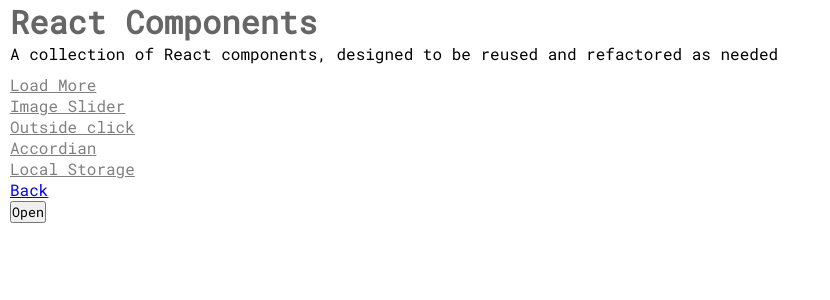
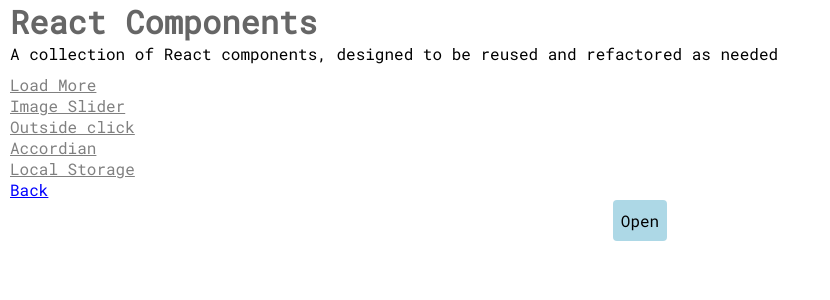
Before and after one commit to ChrisCooper0/react-components, a React (Create React App) app: page /outside-click in a window 1280 px wide. Shown: the top 300 px of the page, without its empty margins (0-830 px from the left). Built offline with nearby package versions, Linux system fonts and the light colour scheme.

Commit message:
fix outside click

```diff
--- a/src/App.css
+++ b/src/App.css
@@ -20,8 +20,3 @@ a {
 .link {
   color: blue;
 }
-
-.card {
-  background-color: lightgoldenrodyellow;
-  padding: 5rem;
-}
--- a/src/components/OutsideClick/OutsideClick.js
+++ b/src/components/OutsideClick/OutsideClick.js
@@ -1,6 +1,7 @@
 import React, { useState } from "react";
 import OutsideClickHandler from "react-outside-click-handler";
 import { Link } from "react-router-dom";
+import styled from "styled-components";
 
 const OutsideClick = () => {
   const [isOpen, setIsOpen] = useState(false);
@@ -9,20 +10,48 @@ const OutsideClick = () => {
     setIsOpen(!isOpen);
   };
 
+  const StyledWrapper = styled.div`
+    display: flex;
+    justify-content: center;
+    align-items: center;
+    flex-direction: column;
+  `;
+
+  const StyledButton = styled.button`
+    border: none;
+    outline: none;
+    padding: 10px 8px;
+    border-radius: 4px;
+    background-color: lightblue;
+    color: #000;
+    cursor: pointer;
+    font-size: 16px;
+    margin-bottom: 2rem;
+  `;
+
+  const StyledDiv = styled.div`
+    background-color: lightblue;
+    padding: 2rem;
+  `;
+
   return (
-    <div>
+    <>
       <Link className="link" to="/">
         Back
       </Link>{" "}
-      <OutsideClickHandler onOutsideClick={handleClick}>
-        <button onClick={handleClick}>{isOpen ? "Close" : "Open"}</button>
-      </OutsideClickHandler>
-      {isOpen && (
-        <div className="card">
-          <h3>Click outside to close</h3>
-        </div>
-      )}
-    </div>
+      <StyledWrapper>
+        <StyledButton onClick={handleClick}>
+          {isOpen ? "Close" : "Open"}
+        </StyledButton>
+        <OutsideClickHandler onOutsideClick={handleClick}>
+          {isOpen && (
+            <StyledDiv>
+              <h3>Click outside this box to close</h3>
+            </StyledDiv>
+          )}
+        </OutsideClickHandler>
+      </StyledWrapper>
+    </>
   );
 };
 
```
